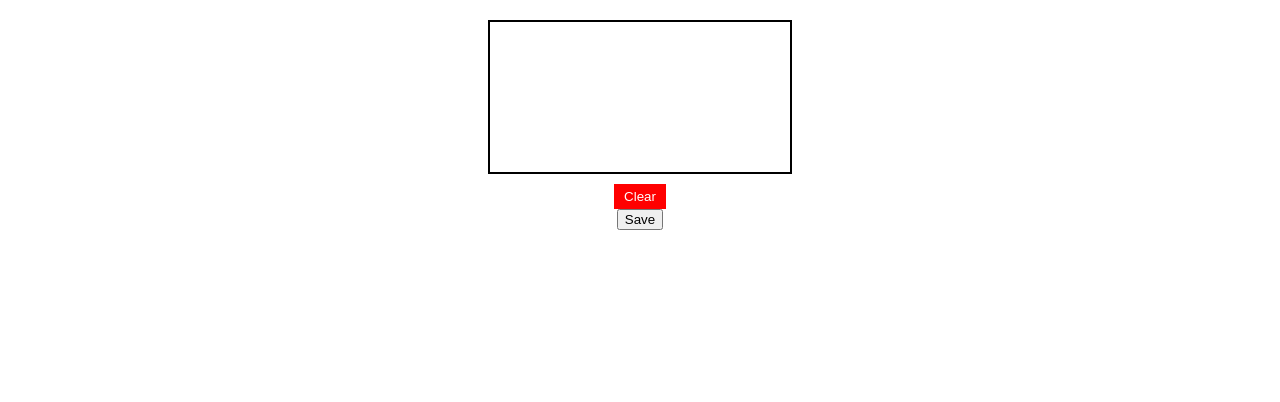
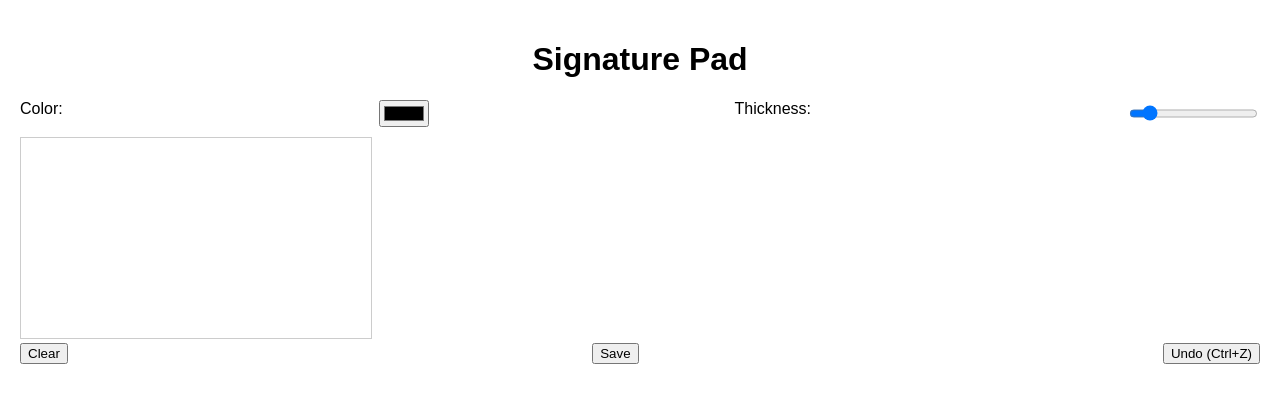
Before and after one commit to itspranjalsharma/SignatureApp, a plain HTML site: page index.html in a window 1280 px wide. Drawn offline with Linux system fonts and the light colour scheme.

Commit message:
All-thing-is-done

```diff
--- a/index.html
+++ b/index.html
@@ -1,17 +1,28 @@
 <!DOCTYPE html>
-<html>
+<html lang="en">
 
 <head>
+    <meta charset="UTF-8">
+    <meta name="viewport" content="width=device-width, initial-scale=1.0">
     <title>Signature Pad</title>
-    <link rel="stylesheet" type="text/css" href="style.css">
+    <link rel="stylesheet" href="style.css">
 </head>
 
 <body>
-    <div class="signature-container">
-        <canvas id="signature-pad" width="300" height="150"></canvas>
+   <div id="main">
+    <h1>Signature Pad</h1>
+    <div class="controls">
+        <label for="color-picker">Color:</label>
+        <input type="color" id="color-picker" value="#000"> <label for="thickness-slider">Thickness:</label>
+        <input type="range" min="1" max="10" value="2" id="thickness-slider">
+    </div>
+    <canvas id="signature-pad" width="350" height="200"></canvas>
+    <div class="buttons">
         <button id="clear-button">Clear</button>
-        <button id="save-button">Save</button> <!-- Add this button -->
+        <button id="save-button">Save</button>
+        <button id="undo-button">Undo (Ctrl+Z)</button>
     </div>
+   </div>
     <script src="script.js"></script>
 </body>
 
--- a/script.js
+++ b/script.js
@@ -1,32 +1,45 @@
-// Get the canvas element and clear and save buttons
 const canvas = document.getElementById("signature-pad");
 const clearButton = document.getElementById("clear-button");
-const saveButton = document.getElementById("save-button"); // New button
+const saveButton = document.getElementById("save-button");
+const colorPicker = document.getElementById("color-picker"); // New element for color selection
+const thicknessSlider = document.getElementById("thickness-slider"); // New element for thickness selection
 const ctx = canvas.getContext("2d");
 let drawing = false;
 let prevX = 0;
 let prevY = 0;
+let color = "#000"; // Current line color
+let thickness = 2; // Current line thickness
+let undoStack = []; // Stack for storing previous canvas states for undo
+
 // Event listeners for drawing
 canvas.addEventListener("mousedown", (e) => {
   drawing = true;
   prevX = e.clientX - canvas.getBoundingClientRect().left;
   prevY = e.clientY - canvas.getBoundingClientRect().top;
+  undoStack.push(ctx.getImageData(0, 0, canvas.width, canvas.height)); // Save canvas state before drawing
 });
+
 canvas.addEventListener("mousemove", (e) => {
   if (!drawing) return;
-    draw(e.clientX - canvas.getBoundingClientRect().left, e.clientY - canvas.getBoundingClientRect().top);
+  draw(
+    e.clientX - canvas.getBoundingClientRect().left,
+    e.clientY - canvas.getBoundingClientRect().top
+  );
 });
+
 canvas.addEventListener("mouseup", () => {
   drawing = false;
 });
+
 canvas.addEventListener("mouseleave", () => {
   drawing = false;
 });
+
 // Function to draw on the canvas
 function draw(x, y) {
   ctx.beginPath();
-    ctx.strokeStyle = "#000";
-    ctx.lineWidth = 2;
+  ctx.strokeStyle = color;
+  ctx.lineWidth = thickness;
   ctx.lineJoin = "round";
   ctx.moveTo(prevX, prevY);
   ctx.lineTo(x, y);
@@ -35,10 +48,13 @@ function draw(x, y) {
   prevX = x;
   prevY = y;
 }
+
 // Event listener for the clear button
 clearButton.addEventListener("click", () => {
   ctx.clearRect(0, 0, canvas.width, canvas.height);
+  undoStack = []; // Clear undo history on clear
 });
+
 // Event listener for the save button
 saveButton.addEventListener("click", () => {
   const dataURL = canvas.toDataURL("image/png");
@@ -47,3 +63,51 @@ saveButton.addEventListener("click", () => {
   a.download = "signature.png";
   a.click();
 });
+
+// Event listener for color picker (assuming a color picker element exists)
+colorPicker.addEventListener("change", (e) => {
+  color = e.target.value;
+});
+
+// Event listener for thickness slider (assuming a thickness slider element exists)
+thicknessSlider.addEventListener("input", (e) => {
+  thickness = parseInt(e.target.value);
+});
+
+// Function to undo the last drawing action
+function undo() {
+  if (undoStack.length > 0) {
+    ctx.clearRect(0, 0, canvas.width, canvas.height);
+    ctx.putImageData(undoStack.pop(), 0, 0);
+  }
+}
+
+// Add a button or key press event listener for undo functionality (e.g., bind undo to 'z' key)
+document.addEventListener("keydown", (e) => {
+  if (e.key === "z" && e.ctrlKey) {
+    // Check for Ctrl+Z
+    undo();
+  }
+});
+
+// Touch events for mobile devices (modify based on your chosen touch event library)
+canvas.addEventListener("touchstart", (e) => {
+  const touch = e.touches[0];
+  drawing = true;
+  prevX = touch.clientX - canvas.getBoundingClientRect().left;
+  prevY = touch.clientY - canvas.getBoundingClientRect().top;
+  undoStack.push(ctx.getImageData(0, 0, canvas.width, canvas.height));
+});
+
+canvas.addEventListener("touchmove", (e) => {
+  if (!drawing) return;
+  const touch = e.touches[0];
+  draw(
+    touch.clientX - canvas.getBoundingClientRect().left,
+    touch.clientY - canvas.getBoundingClientRect().top
+  );
+});
+
+canvas.addEventListener("touchend", () => {
+  drawing = false;
+});
--- a/style.css
+++ b/style.css
@@ -1,17 +1,41 @@
-.signature-container {
+body {
+  font-family: sans-serif;
+  margin: 0;
+  padding: 20px;
+  overflow: hidden;
+}
+#main {
+}
+h1 {
+  text-align: center;
+}
+
+.controls,
+.buttons {
   display: flex;
-  flex-direction: column;
-  align-items: center;
-  margin-top: 20px;
+  justify-content: space-between;
+  margin-bottom: 10px;
 }
+
+.controls label {
+  margin-right: 10px;
+}
+
 #signature-pad {
-  border: 2px solid #000;
+  border: 1px solid #ccc;
 }
-#clear-button {
-  margin-top: 10px;
-  padding: 5px 10px;
-  background-color: #f00;
-  color: #fff;
-  border: none;
-  cursor: pointer;
+
+/* Media query for smaller screens (adjust as needed) */
+@media (max-width: 768px) {
+  .controls,
+  .buttons {
+    flex-wrap: wrap; /* Wrap controls and buttons on smaller screens */
+  }
+  #signature-pad {
+    height: 200px; /* Adjust canvas height for mobile */
+    width: 90vw;
+  }
+  #undo-button {
+    visibility: hidden;
+  }
 }
```
Lines whose indentation alone changed are shown as unchanged.
